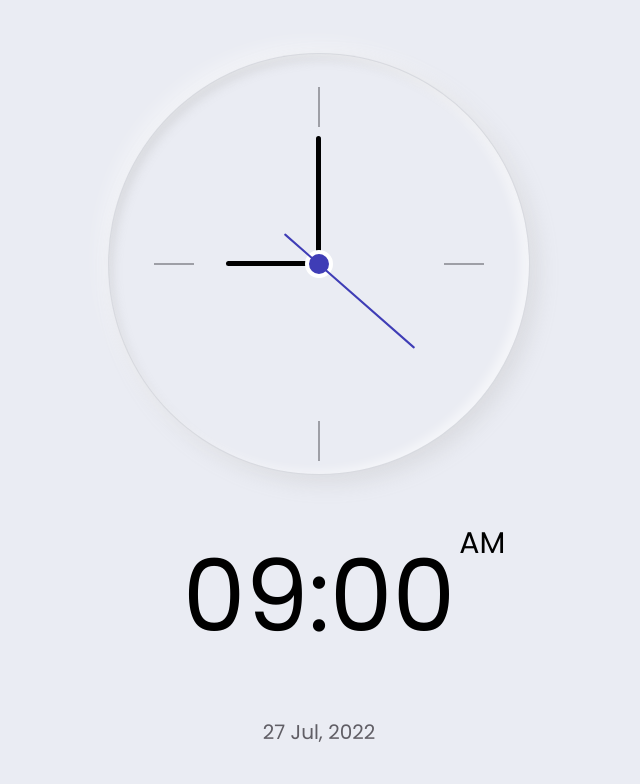
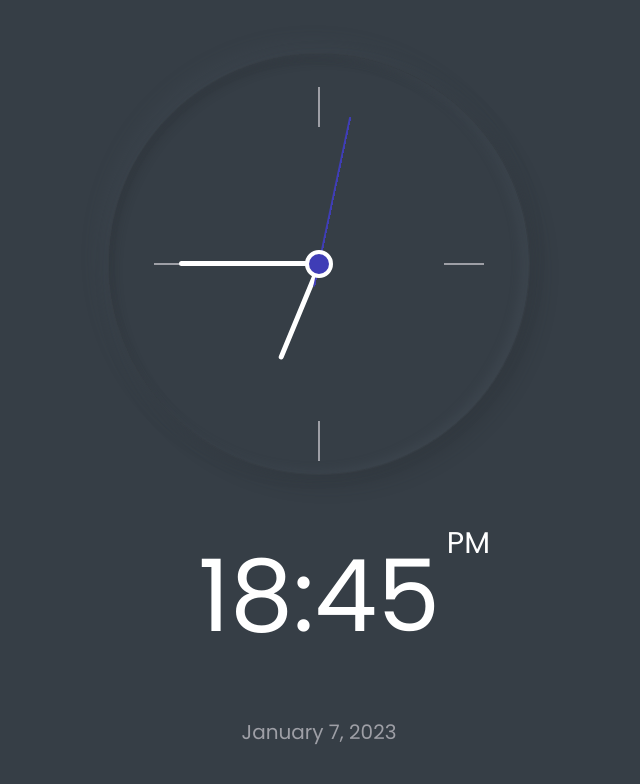
Before and after one commit to SegenVladimir/clock, a plain HTML site: page index.html in a window 1280 px wide. Shown: the whole page, without its empty margins (321-961 px from the left). Drawn offline with Linux system fonts and the light colour scheme.

Commit message:
added js and theme support

```diff
--- a/index.html
+++ b/index.html
@@ -4,7 +4,7 @@
     <meta charset="UTF-8">
     <title>Clock</title>
     <link rel="stylesheet" href="src/main.css">
-    <script src="src/main.js"></script>
+
 </head>
 <body>
     <div class="main">
@@ -15,22 +15,20 @@
                 <span></span>
                 <span></span>
             </div>
-            <div class="clock__circle"></div>
             <div class="clock__arrows">
-                <span class="hours"></span>
-                <span class="minutes"></span>
-                <span class="seconds"></span>
+                <span class="clock__arrow hours"></span>
+                <span class="clock__arrow minutes"></span>
+                <span class="clock__arrow seconds"></span>
             </div>
         </div>
         <div class="information">
             <div class="information__time">
-                <div class="information__time__num">
-                    <span class="hours">09</span>:<span class="minutes">00</span>
-                </div>
-                <div class="information__time__meridiem">AM</div>
+                <div class="information__time__num"></div>
+                <div class="information__time__meridiem"></div>
             </div>
-            <div class="information__date">27 Jul, 2022</div>
+            <div class="information__date"></div>
         </div>
     </div>
 </body>
+<script src="src/main.js"></script>
 </html>
--- /dev/null
+++ b/src/css/clock.css
@@ -0,0 +1,114 @@
+.clock{
+    position: relative;
+    width: 420px;
+    height: 420px;
+    border-radius: 50%;
+    background: var(--color-white-blur);
+    border: 1px solid rgba(63, 63, 63, 0.1);
+    box-shadow: var(--main-shadow);
+}
+
+.clock__face{
+    position: relative;
+    height: 356px;
+    margin: 32px 45px;
+}
+.clock__face:before{
+    content: '';
+    position: absolute;
+    top: 0;
+    bottom: 0;
+    left: 0;
+    right: 0;
+    margin: auto;
+    width: 20px;
+    height: 20px;
+    background: var(--color-purpur);
+    border: 4px solid var(--color-white);
+    border-radius: 50%;
+    z-index: 2;
+}
+.clock__face span{
+    display: none;
+    position: absolute;
+    width: 40px;
+    height: 2px;
+    background: var(--color-grey);
+    margin: auto;
+}
+.clock__face span:nth-child(1){
+    display: block;
+    top: 20px;
+    left: 0;
+    right: 0;
+    transform: rotate(90deg);
+}
+.clock__face span:nth-child(2){
+    display: block;
+    top: 0;
+    bottom: 0;
+    right: 0;
+}
+.clock__face span:nth-child(3){
+    display: block;
+    left: 0;
+    right: 0;
+    bottom: 0;
+    transform: rotate(90deg);
+}
+.clock__face span:nth-child(4){
+    display: block;
+    top: 0;
+    bottom: 0;
+    left: 0;
+}
+
+.clock__arrows {
+    display: flex;
+    align-items: center;
+    justify-content: center;
+    position: absolute;
+    top: 0;
+    height: 100%;
+    width: 100%;
+}
+.clock__arrow{
+    position: absolute;
+    display: flex;
+    justify-content: center;
+    width: 205px;
+    height: 205px;
+    transition: 1s linear;
+}
+.clock__arrow.hours:before{
+    content: '';
+    position: absolute;
+    width: 5px;
+    height: 93px;
+    background-color: var(--color-black);
+    border-radius: 6px 6px 0 0;
+}
+.clock__arrow.minutes{
+    width: 280px;
+    height: 280px;
+}
+.clock__arrow.minutes:before{
+    content: '';
+    position: absolute;
+    width: 5px;
+    height: 127px;
+    background-color: var(--color-black);
+    border-radius: 6px 6px 0 0;
+}
+.clock__arrow.seconds{
+    width: 300px;
+    height: 300px;
+}
+.clock__arrow.seconds:before{
+    content: '';
+    position: absolute;
+    width: 2px;
+    height: 173px;
+    background-color: var(--color-purpur);
+    z-index: 2;
+}
--- /dev/null
+++ b/src/css/information.css
@@ -0,0 +1,23 @@
+.information{
+    margin-top: 46px;
+}
+.information__time{
+    position: relative;
+    display: flex;
+}
+.information__time__num{
+    font-size: 100px;
+    line-height: 150px;
+}
+.information__time__meridiem{
+    position: absolute;
+    right: -50px;
+    font-size: 30px;
+    line-height: 45px;
+    text-transform: uppercase;
+}
+.information__date{
+    margin-top: 46px;
+    color: var(--color-grey-alt);
+    text-align: center;
+}
--- a/src/main.css
+++ b/src/main.css
@@ -1,5 +1,6 @@
 @import url('https://fonts.googleapis.com/css2?family=Poppins&display=swap');
-
+@import "css/clock.css";
+@import "css/information.css";
 
 :root{
     --color-white: #ffffff;
@@ -8,12 +9,21 @@
     --color-grey-alt: #605E65;
     --color-black: #000000;
     --color-purpur: #3F3DB6;
+    --main-shadow: 8px 8px 20px rgba(170, 170, 170, 0.25), -6px -7px 20px rgba(255, 255, 255, 0.5), inset -6px -1px 10px 2px rgba(255, 255, 255, 0.5), inset 5px 7px 10px -1px rgba(166, 166, 166, 0.25);
+}
+[scheme="dark"] {
+    --text: rgba(72, 83, 92, 0.3) rgba(35, 40, 45, 0.25);
+    --color-white-blur: #363E46;
+    --main-shadow: 8px 8px 20px rgba(35, 40, 45, 0.25), -6px -7px 20px rgba(72, 83, 92, 0.3), inset -6px -1px 10px 2px rgba(72, 83, 92, 0.3), inset 5px 7px 10px -1px rgba(35, 40, 45, 0.25);
+    --color-black: var(--color-white);
+    --color-grey-alt: var(--color-grey);
 }
 
 *:not(svg *) {
     all: unset;
     display: revert;
 }
+
 body{
     display: flex;
     align-items: center;
@@ -36,143 +46,3 @@ body{
     align-items: center;
     padding: 92px;
 }
-
-.clock{
-    position: relative;
-    width: 420px;
-    height: 420px;
-    border-radius: 50%;
-    background: var(--color-white-blur);
-    border: 1px solid rgba(63, 63, 63, 0.1);
-    box-shadow: 8px 8px 20px rgba(170, 170, 170, 0.25), -6px -7px 20px rgba(255, 255, 255, 0.5), inset -6px -1px 10px 2px rgba(255, 255, 255, 0.5), inset 5px 7px 10px -1px rgba(166, 166, 166, 0.25);
-}
-
-.clock__face{
-    position: relative;
-    height: 356px;
-    margin: 32px 45px;
-}
-.clock__face span{
-    display: none;
-    position: absolute;
-    width: 40px;
-    height: 2px;
-    background: var(--color-grey);
-    margin: auto;
-}
-.clock__face span:nth-child(1){
-    display: block;
-    top: 20px;
-    left: 0;
-    right: 0;
-    transform: rotate(90deg);
-}
-.clock__face span:nth-child(2){
-    display: block;
-    top: 0;
-    bottom: 0;
-    right: 0;
-}
-.clock__face span:nth-child(3){
-    display: block;
-    left: 0;
-    right: 0;
-    bottom: 0;
-    transform: rotate(90deg);
-}
-.clock__face span:nth-child(4){
-    display: block;
-    top: 0;
-    bottom: 0;
-    left: 0;
-}
-
-.clock__circle{
-    position: absolute;
-    top: 0;
-    bottom: 0;
-    left: 0;
-    right: 0;
-    margin: auto;
-    width: 20px;
-    height: 20px;
-    background: var(--color-purpur);
-    border: 4px solid var(--color-white);
-    border-radius: 50%;
-    z-index: 2;
-}
-
-.clock__arrows {
-    position: absolute;
-    top: -1.5px;
-    bottom: 0;
-    left: 0;
-    right: 0;
-    margin: auto;
-}
-.clock__arrows .hours{
-    display: block;
-    position: absolute;
-    left: -93px;
-    right: 0;
-    top: 0;
-    bottom: 0;
-    margin: auto;
-    width: 93px;
-    height: 5px;
-    background-color:  var(--color-black);
-    border-radius: 50px;
-}
-.clock__arrows .minutes{
-    display: block;
-    position: absolute;
-    left: -1.5px;
-    right: 0;
-    top: -127px;
-    bottom: 0;
-    margin: auto;
-    width: 127px;
-    height: 5px;
-    background-color:  var(--color-black);
-    border-radius: 50px;
-    transform: rotate(90deg);
-}
-.clock__arrows .seconds{
-    display: block;
-    position: absolute;
-    left: 60px;
-    right: 0;
-    top: 0;
-    bottom: -55px;
-    margin: auto;
-    width: 173px;
-    height: 2px;
-    background-color:  var(--color-purpur);
-    border-radius: 50px;
-    transform: rotate(41.25deg);
-    z-index: 2;
-}
-
-.information{
-    margin-top: 46px;
-}
-.information__time{
-    position: relative;
-    display: flex;
-}
-.information__time__num{
-    font-size: 100px;
-    line-height: 150px;
-}
-.information__time__meridiem{
-    position: absolute;
-    right: -50px;
-    font-size: 30px;
-    line-height: 45px;
-}
-
-.information__date{
-    margin-top: 46px;
-    color: var(--color-grey-alt);
-    text-align: center;
-}
--- a/src/main.js
+++ b/src/main.js
@@ -0,0 +1,28 @@
+const deg = 6;
+const lang = navigator.language;
+
+const body = document.querySelector('body');
+const hr = document.querySelector('.clock__arrows .hours');
+const mn = document.querySelector('.clock__arrows .minutes');
+const sc = document.querySelector('.clock__arrows .seconds');
+const date = document.querySelector('.information__date');
+const time = document.querySelector('.information__time__num');
+const timeMeridiem = document.querySelector('.information__time__meridiem')
+
+setInterval(() => {
+    const day = new Date();
+    const hh = day.getHours() * 30;
+    const mm = day.getMinutes() * deg;
+    const ss = day.getSeconds() * deg;
+    const meridiem = day.getHours() >= 12 ? 'pm' : 'am';
+
+    hr.style.transform = `rotateZ(${(hh) + (mm/12)}deg)`;
+    mn.style.transform = `rotateZ(${mm}deg)`;
+    sc.style.transform = `rotateZ(${ss}deg)`;
+
+    time.innerHTML = `${day.getHours()}:${day.getMinutes()}`;
+    timeMeridiem.innerText = meridiem;
+    body.setAttribute('scheme', meridiem === 'pm' ? 'dark' : 'light');
+
+    date.innerText = new Intl.DateTimeFormat(lang, {year: 'numeric', month: 'long', day: 'numeric' }).format(new Date());
+});
```
